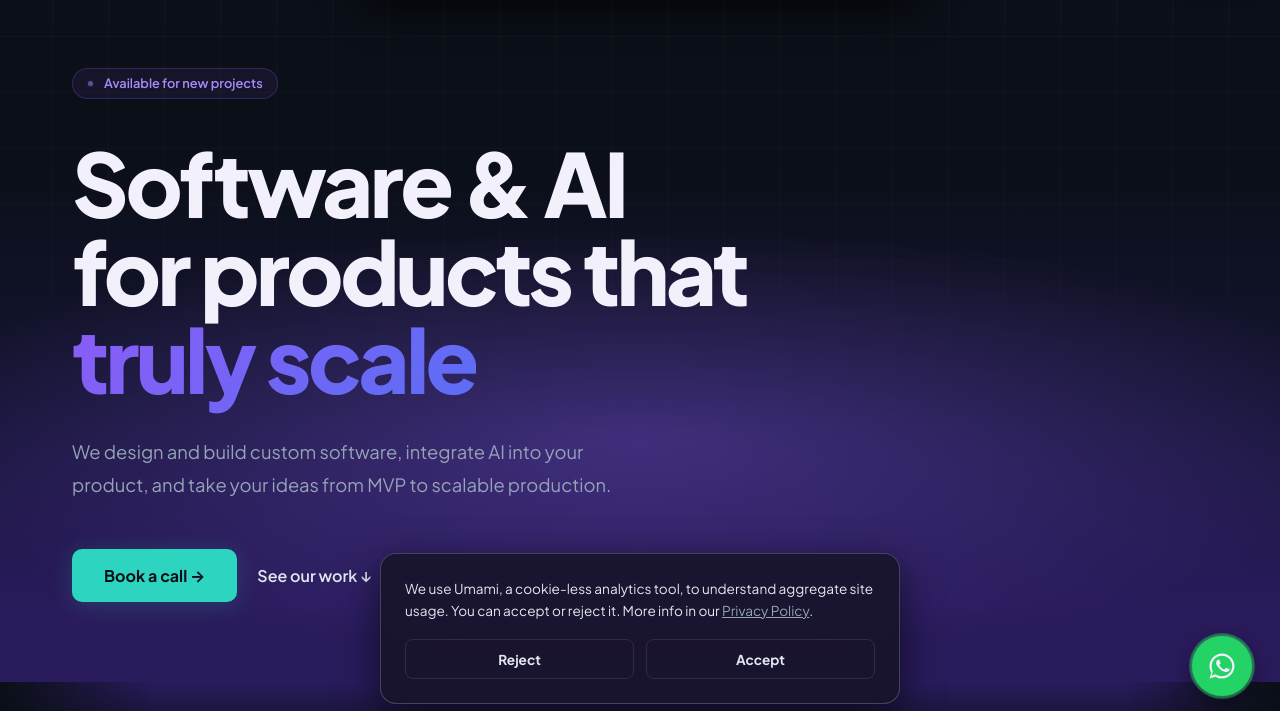
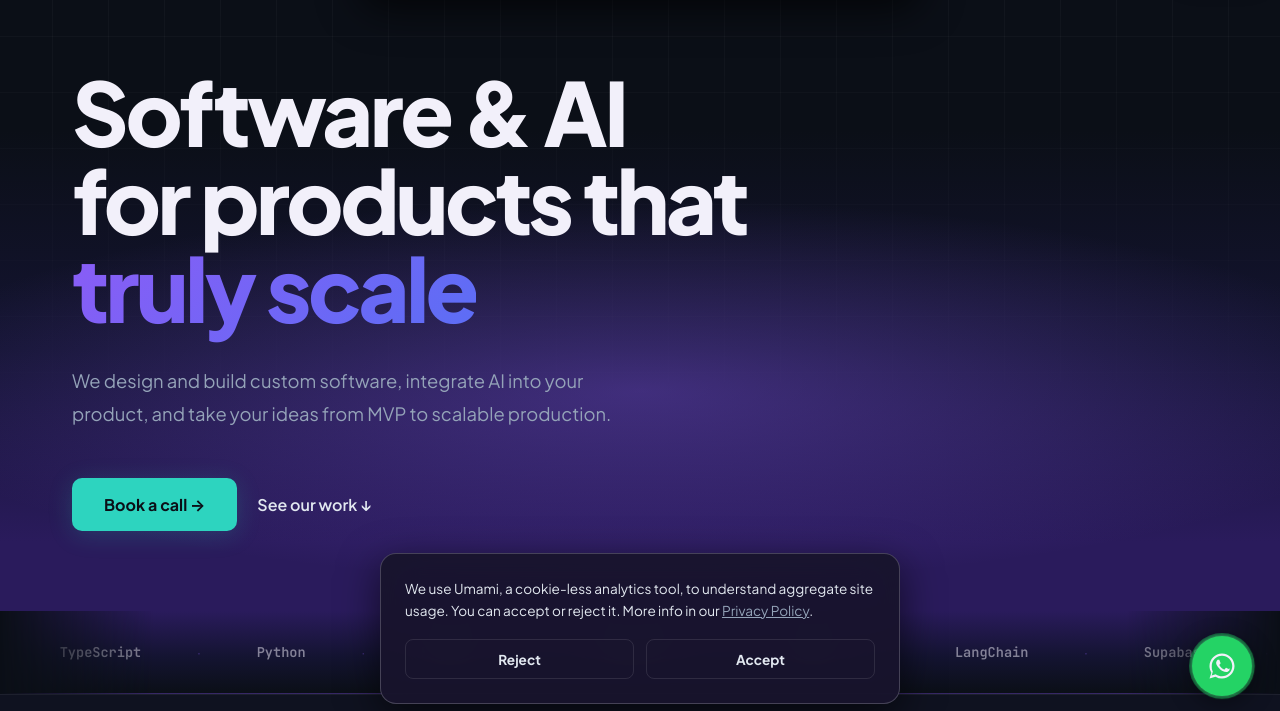
Before and after one commit to hugoprado8/arkeon-landings, a plain HTML site: page index.html in a window 1280 px wide. Shown: the part 76-787 px from the top of the page. Drawn offline with Linux system fonts and the light colour scheme.

Commit message:
feat(hero): remove 'available for new projects' badge

```diff
--- a/index.html
+++ b/index.html
@@ -385,37 +385,6 @@
       .hero-inner {
         position: relative;
         z-index: 1;
-      }
-      .available-badge {
-        display: inline-flex;
-        align-items: center;
-        gap: 0.6rem;
-        background: var(--brand-soft);
-        border: 1px solid var(--brand-border);
-        color: var(--brand-light);
-        font-size: 0.8rem;
-        font-weight: 600;
-        padding: 0.4rem 0.9rem;
-        border-radius: 100px;
-        margin-bottom: 2.5rem;
-      }
-      .available-dot {
-        width: 7px;
-        height: 7px;
-        border-radius: 50%;
-        background: var(--brand-light);
-        animation: pulse-dot 2s ease-in-out infinite;
-      }
-      @keyframes pulse-dot {
-        0%,
-        100% {
-          opacity: 1;
-          transform: scale(1);
-        }
-        50% {
-          opacity: 0.5;
-          transform: scale(0.75);
-        }
       }
       h1 {
         font-size: clamp(3rem, 7vw, 5.5rem);
@@ -1697,12 +1666,6 @@
       <!-- ==================== HERO ==================== -->
       <section class="hero">
         <div class="wrap hero-inner">
-          <div class="available-badge">
-            <span class="available-dot"></span>
-            <span class="es">Disponibles para nuevos proyectos</span>
-            <span class="en">Available for new projects</span>
-          </div>
-
           <h1>
             <span class="es"
               >Desarrollo e IA<br />para productos<br /><em
```
